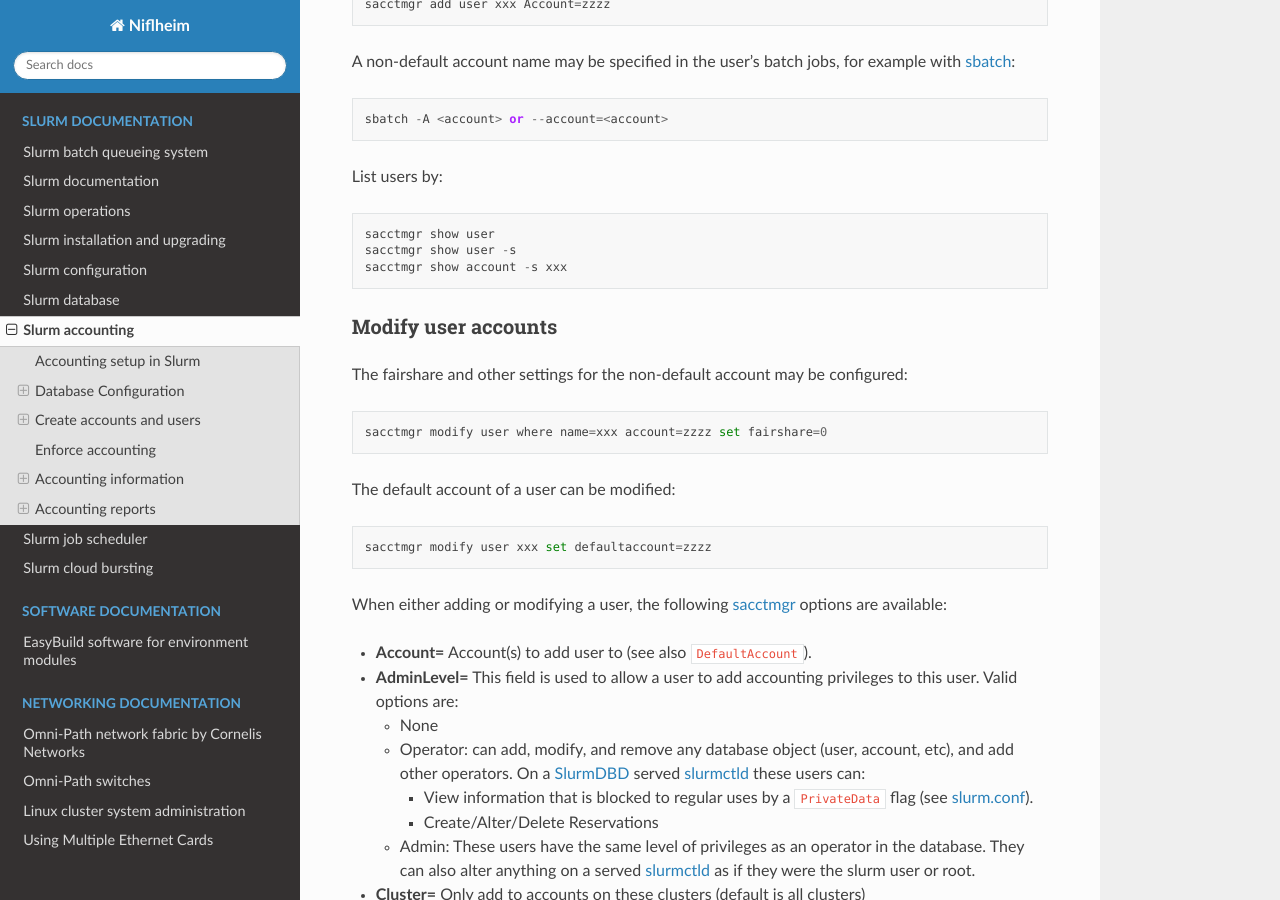
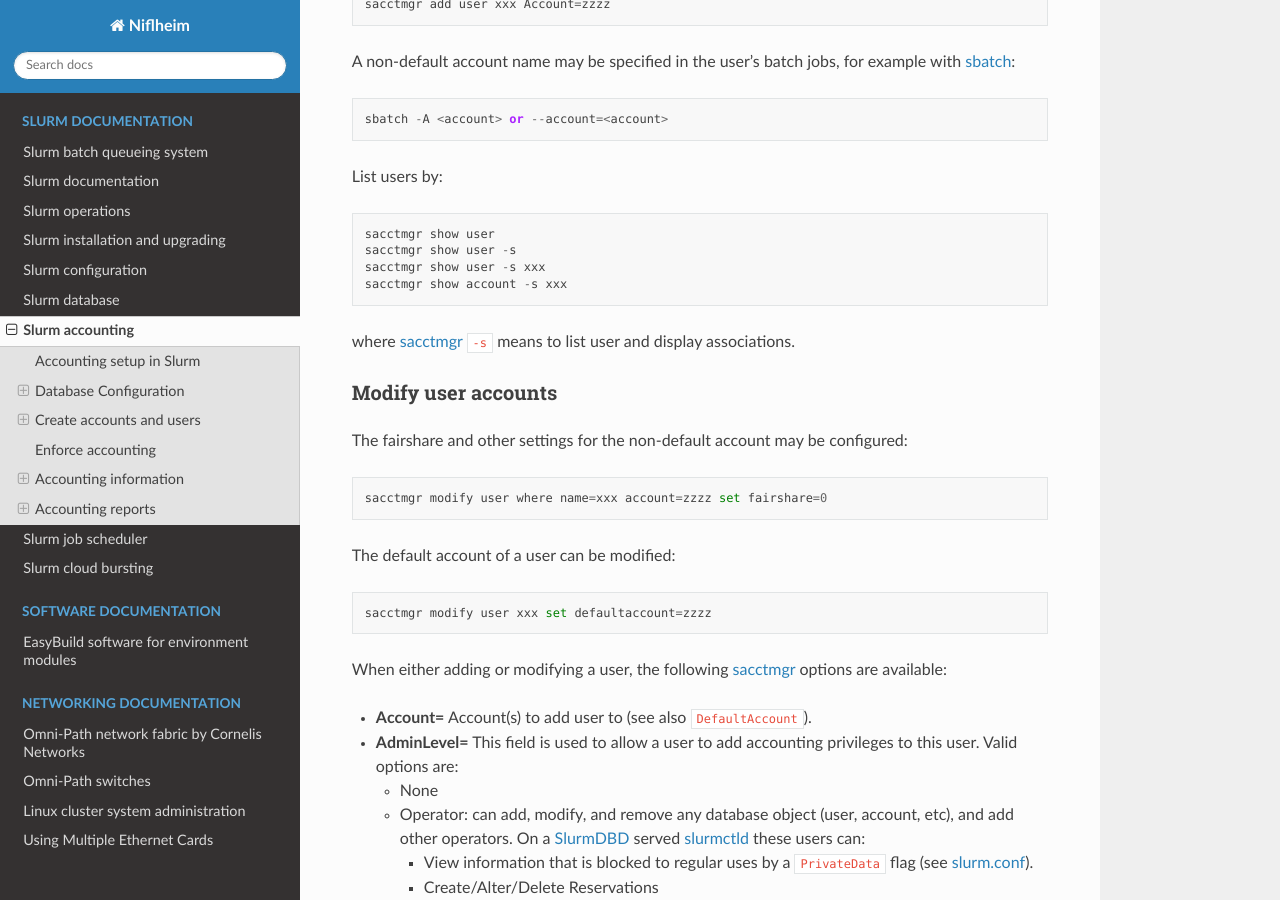
Before and after one commit to OleHolmNielsen/Niflheim_system, a Sphinx documentation site: the page built from docs/Slurm_accounting.rst, in a window 1280 px wide and 900 px high, scrolled down 4299 px. Built offline with Sphinx 7.4.7 and the Read the Docs theme 3.1.0, drawn with Linux system fonts in a browser that asks for light colours.

Commit message:
sacctmgr show user -s xxx

```diff
--- a/docs/Slurm_accounting.rst
+++ b/docs/Slurm_accounting.rst
@@ -181,7 +181,10 @@ List users by::
 
   sacctmgr show user
   sacctmgr show user -s
+  sacctmgr show user -s xxx
   sacctmgr show account -s xxx
+
+where sacctmgr_ ``-s`` means to list user and display associations.
 
 Modify user accounts
 --------------------------
```
